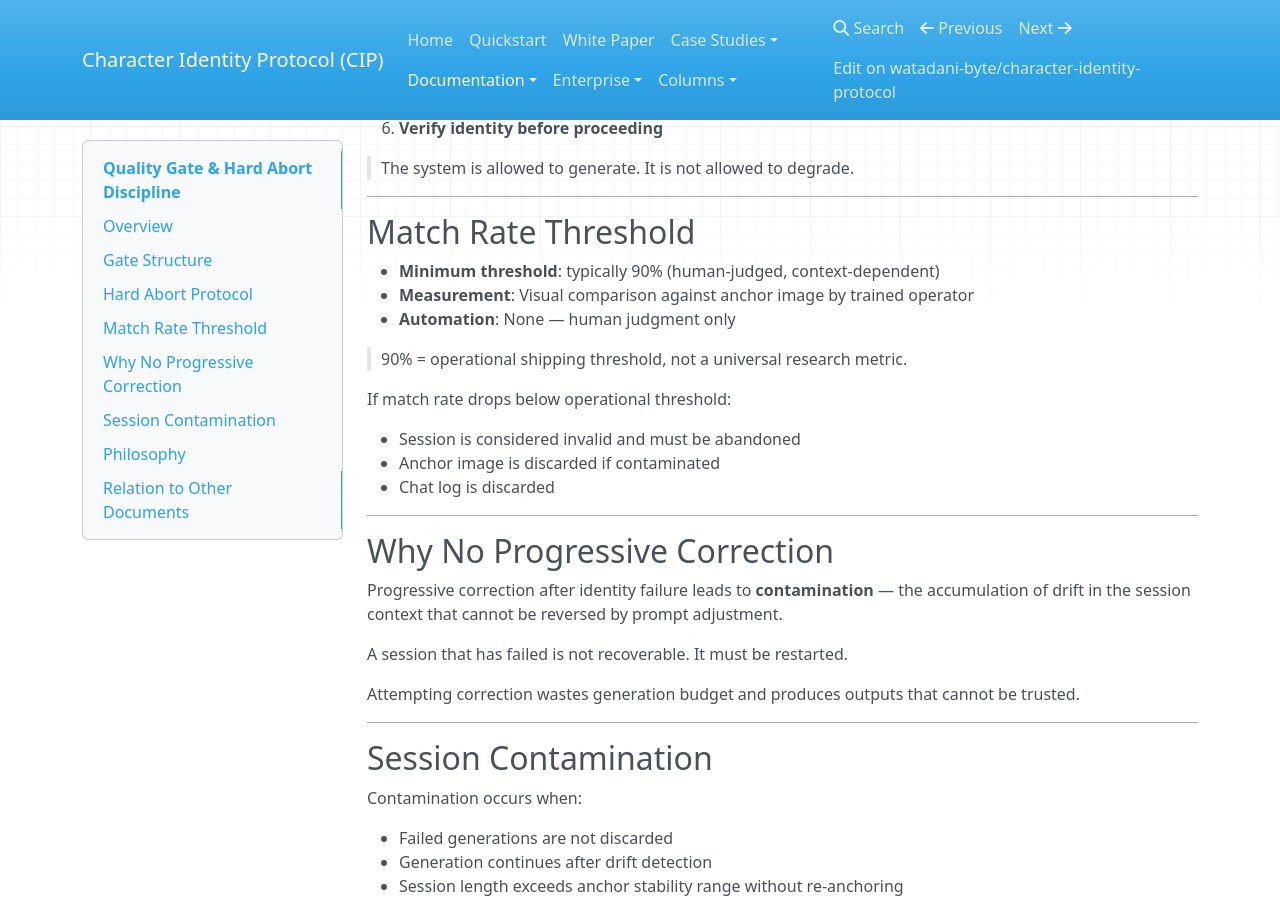
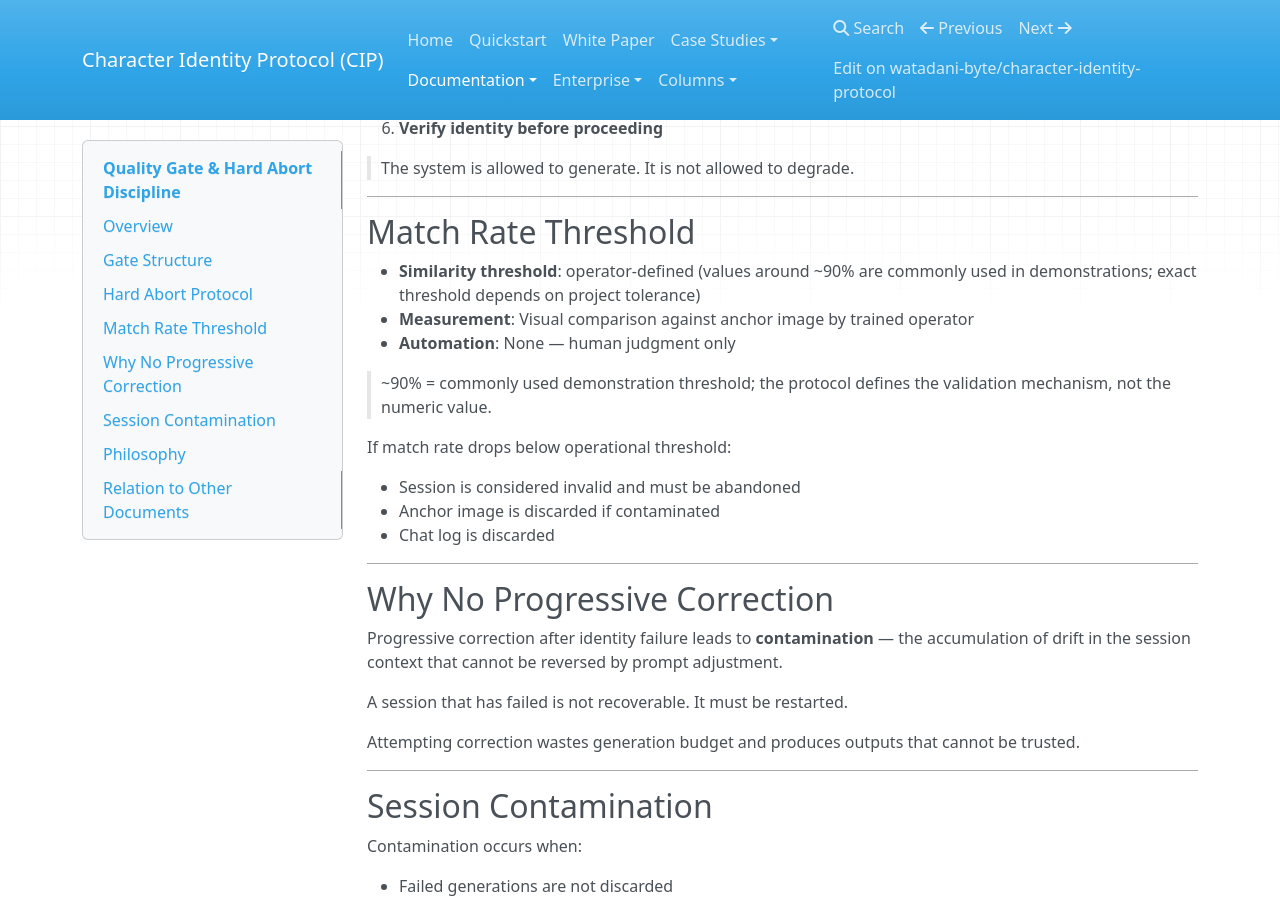
Before and after one commit to watadani-byte/character-identity-protocol, an MkDocs documentation site: the page built from docs/quality_gate_addendum.md, in a window 1280 px wide and 900 px high, scrolled down 897 px. Built offline with MkDocs 1.6.1, drawn with Linux system fonts in a browser that asks for light colours; nearby versions of some CDN libraries.

Commit message:
quality_gate_addendum.md を更新

```diff
--- a/docs/quality_gate_addendum.md
+++ b/docs/quality_gate_addendum.md
@@ -47,11 +47,11 @@ When a gate failure is detected:
 
 ## Match Rate Threshold
 
-- **Minimum threshold**: typically 90% (human-judged, context-dependent)
+- **Similarity threshold**: operator-defined (values around ~90% are commonly used in demonstrations; exact threshold depends on project tolerance)
 - **Measurement**: Visual comparison against anchor image by trained operator
 - **Automation**: None — human judgment only
 
-> 90% = operational shipping threshold, not a universal research metric.
+> ~90% = commonly used demonstration threshold; the protocol defines the validation mechanism, not the numeric value.
 
 If match rate drops below operational threshold:
 
```
